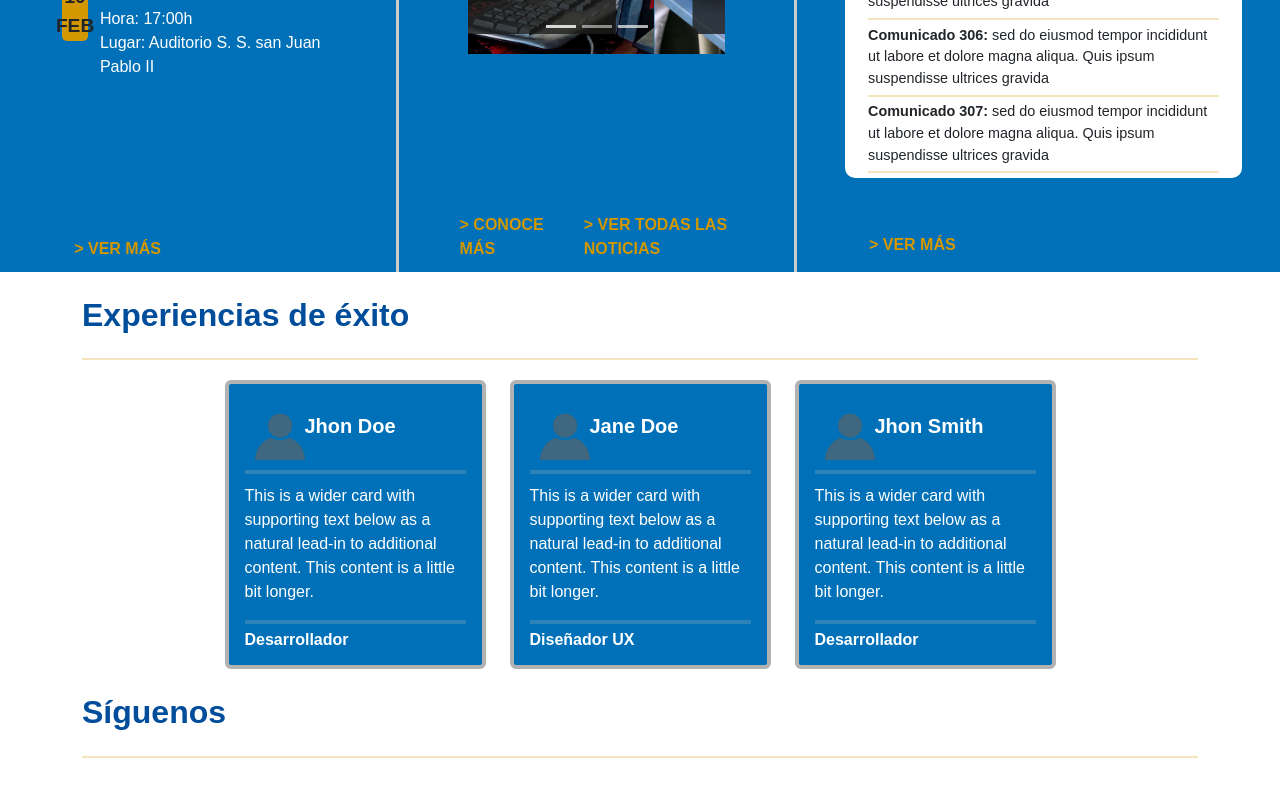
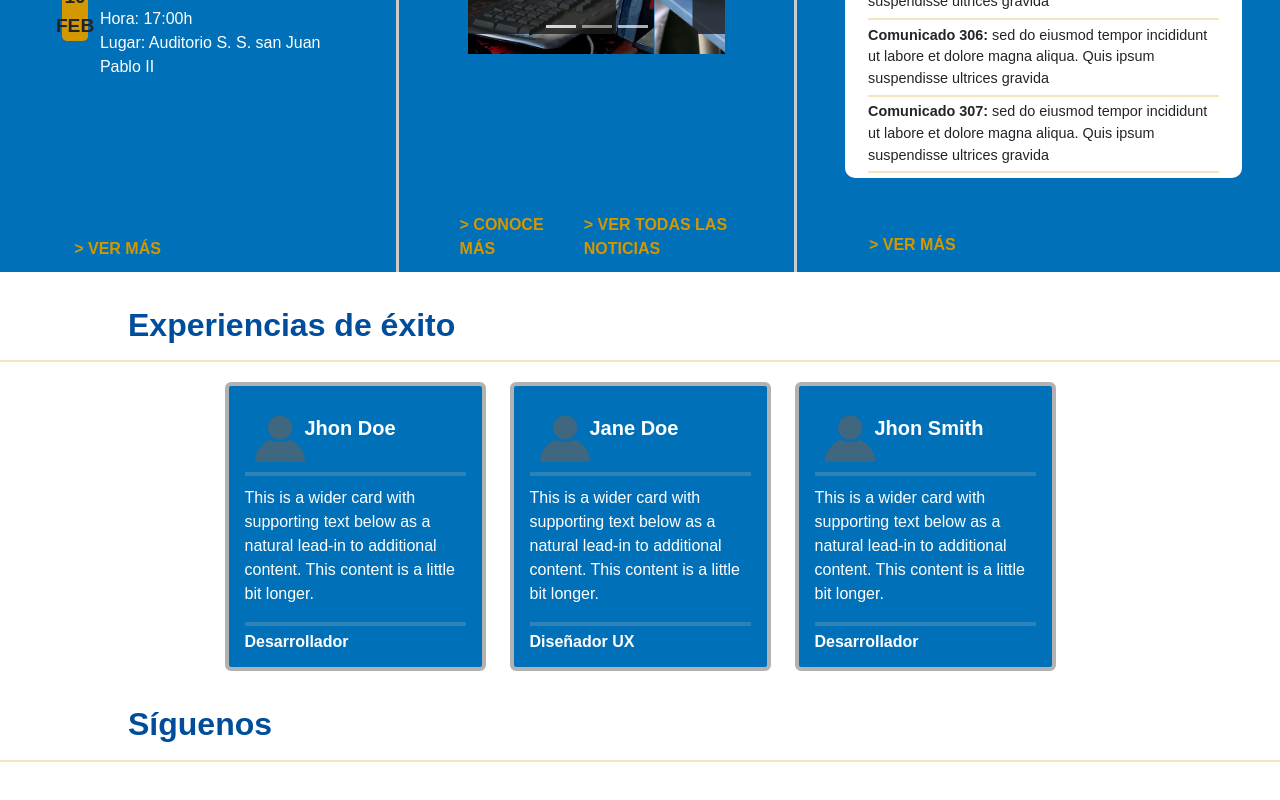
Before and after one commit to SergioCallanPerez/UntelsWebFrontend, a React (Vite) app: page / in a window 1280 px wide. Shown: the part 952-1752 px from the top of the page. Built offline with nearby package versions, Linux system fonts and the light colour scheme; grey boxes are pictures that could not be loaded; a web font is replaced by a local one.

Commit message:
Changing h2 visuality

```diff
--- a/src/main/pages/main/experiences.jsx
+++ b/src/main/pages/main/experiences.jsx
@@ -3,7 +3,8 @@ import Card from "react-bootstrap/Card";
 import CardGroup from "react-bootstrap/CardGroup";
 import userLogo from "../../assets/user_icon.png";
 import "../../styles/experiences.css";
-import { Container, Row, Col } from "react-bootstrap";
+import { Container, Row, Col } from 'react-bootstrap';
+import { isBrowser, isMobile } from 'react-device-detect';
 
 const cases = [
   {
@@ -29,11 +30,9 @@ const cases = [
 export default function Experiences() {
   return (
     <section>
+      <h2 className={isBrowser ? 'h2-text': 'h2-mobile-text'}><b>Experiencias de éxito</b></h2>
+      <hr className="h2Line" />
       <Container>
-        <h2 className={"mb-4 on-background-accent"}>
-          <b>Experiencias de éxito</b>
-        </h2>
-        <hr className="h2Line" />
         <Row xs={1} md={4} className="g-4 justify-content-center">
           {cases.map((caseItem) => (
             <Col key={caseItem.id}>
--- a/src/main/pages/main/follow.jsx
+++ b/src/main/pages/main/follow.jsx
@@ -1,6 +1,7 @@
 import React, { useEffect, useState } from "react";
 import { useMediaQuery } from "react-responsive";
 import { Container, Row, Col } from "react-bootstrap";
+import { isBrowser, isMobile } from 'react-device-detect';
 
 export default function Follow() {
   const [dimensions, setDimensions] = useState({ height: 0, width: 0 });
@@ -31,9 +32,9 @@ export default function Follow() {
 
   return (
     <section className="py-4">
+      <h2 className={isBrowser ? 'h2-text': 'h2-mobile-text'}><b>Síguenos</b></h2>
+      <hr className='h2Line'/>
       <Container>
-        <h2 className="mb-4 on-background-accent"><b>Síguenos</b></h2>
-        <hr className='h2Line'/>
         <Row className="d-flex">
           <Col xs={12} md={6} className="d-flex flex-grow-2 mb-3 mb-md-0">
             <iframe
--- a/src/main/styles/experiences.css
+++ b/src/main/styles/experiences.css
@@ -15,14 +15,3 @@
     margin-top: 10px;
     margin-left: 10px;
 }
-
-.h2-text{
-    color: var(--untels-blue-1);
-    margin-top: 10px;
-    margin-left: 10%;
-}
-
-.h2-mobile-text{
-    color: var(--untels-blue-1);
-    margin-top: 10px;
-}
--- a/src/main/styles/root.css
+++ b/src/main/styles/root.css
@@ -98,3 +98,14 @@ body {
   border: 1px solid var(--untels-white);
   margin: 0% 1.4%;
 }
+
+.h2-text{
+  color: var(--untels-blue-1);
+  margin-top: 10px;
+  margin-left: 10%;
+}
+
+.h2-mobile-text{
+  color: var(--untels-blue-1);
+  margin-top: 10px;
+}
```
